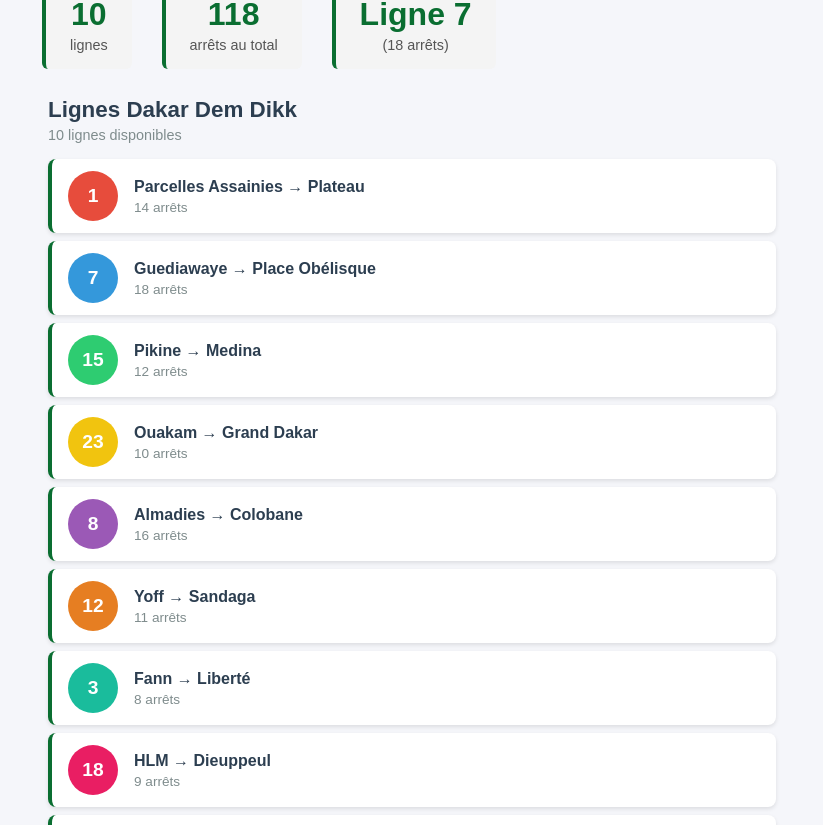
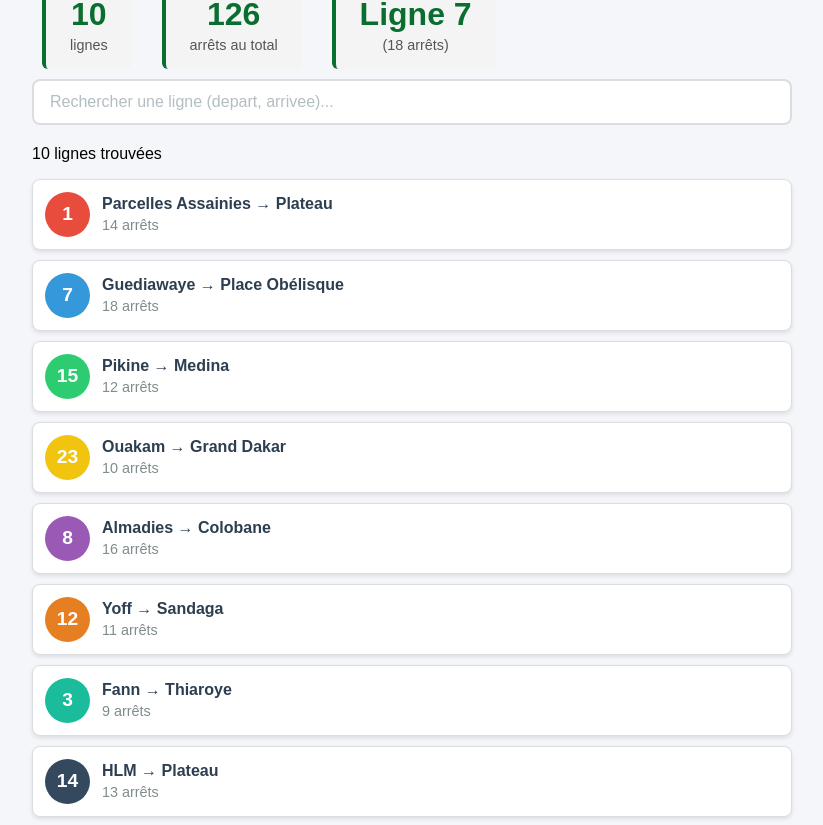
Before and after one commit to LordBaldwin4/sentransport, a React (Create React App) app: page / in a window 1280 px wide. Shown: the part 272-1097 px from the top of the page, without its empty margins (228-1051 px from the left). Built offline with nearby package versions, Linux system fonts and the light colour scheme.

Commit message:
Lab 2 : Exercices 1-3 (10 lignes)

```diff
--- a/src/App.js
+++ b/src/App.js
@@ -1,10 +1,18 @@
+import { useState } from "react";
 import "./App.css";
+
+import DetailLigne from "./DetailLigne";
 import Footer from "./Footer";
 import Header from "./Header";
+import LigneBus from "./LigneBus";
 import ListeLignes from "./ListeLignes";
+import Recherche from "./Recherche";
 import StatReseau from "./StatReseau";
 
 function App() {
+  const [recherche, setRecherche] = useState("");
+  const [ligneSelectionnee, setLigneSelectionnee] = useState(null);
+
   const lignes = [
     {
       id: 1,
@@ -13,6 +21,16 @@
       arrivee: "Plateau",
       arrets: 14,
       couleur: "#e74c3c",
+      listeArrets: [
+        "Parcelles U14",
+        "Parcelles U10",
+        "Camberene",
+        "Patte d'Oie",
+        "Grand Dakar",
+        "Colobane",
+        "Ponty",
+        "Plateau",
+      ],
     },
     {
       id: 2,
@@ -21,6 +39,16 @@
       arrivee: "Place Obélisque",
       arrets: 18,
       couleur: "#3498db",
+      listeArrets: [
+        "Guediawaye",
+        "Pikine",
+        "Thiaroye",
+        "Keur Massar",
+        "Grand Yoff",
+        "Parcelles",
+        "Liberte 6",
+        "Place Obélisque",
+      ],
     },
     {
       id: 3,
@@ -29,6 +57,14 @@
       arrivee: "Medina",
       arrets: 12,
       couleur: "#2ecc71",
+      listeArrets: [
+        "Pikine Centre",
+        "Thiaroye Gare",
+        "Hann",
+        "Colobane",
+        "Fass",
+        "Medina",
+      ],
     },
     {
       id: 4,
@@ -37,6 +73,14 @@
       arrivee: "Grand Dakar",
       arrets: 10,
       couleur: "#f1c40f",
+      listeArrets: [
+        "Ouakam Village",
+        "Mermoz",
+        "Fann",
+        "Point E",
+        "Liberte 5",
+        "Grand Dakar",
+      ],
     },
     {
       id: 5,
@@ -45,6 +89,14 @@
       arrivee: "Colobane",
       arrets: 16,
       couleur: "#9b59b6",
+      listeArrets: [
+        "Almadies",
+        "Ngor",
+        "Yoff",
+        "Ouest Foire",
+        "Liberte 6",
+        "Colobane",
+      ],
     },
     {
       id: 6,
@@ -53,40 +105,96 @@
       arrivee: "Sandaga",
       arrets: 11,
       couleur: "#e67e22",
+      listeArrets: [
+        "Yoff Village",
+        "Aeroport LSS",
+        "Parcelles U17",
+        "Grand Yoff",
+        "HLM",
+        "Sandaga",
+      ],
     },
     {
       id: 7,
       numero: "3",
       depart: "Fann",
-      arrivee: "Liberté",
-      arrets: 8,
+      arrivee: "Thiaroye",
+      arrets: 9,
       couleur: "#1abc9c",
+      listeArrets: [
+        "Fann Residence",
+        "Fann Urbain",
+        "Point E",
+        "Liberte 5",
+        "Liberte 6",
+        "Thiaroye",
+      ],
     },
     {
       id: 8,
-      numero: "18",
+      numero: "14",
       depart: "HLM",
-      arrivee: "Dieuppeul",
-      arrets: 9,
-      couleur: "#e91e63",
+      arrivee: "Plateau",
+      arrets: 13,
+      couleur: "#34495e",
+      listeArrets: [
+        "HLM Zone A",
+        "HLM Zone B",
+        "Patte d'Oie",
+        "Grand Dakar",
+        "Colobane",
+        "Plateau",
+      ],
     },
     {
       id: 9,
-      numero: "21",
+      numero: "25",
       depart: "Sicap",
-      arrivee: "Medina",
-      arrets: 13,
-      couleur: "#00bcd4",
+      arrivee: "Guediawaye",
+      arrets: 15,
+      couleur: "#c0392b",
+      listeArrets: [
+        "Sicap Liberte",
+        "Sicap Baobab",
+        "Liberte 6",
+        "Parcelles",
+        "Pikine",
+        "Guediawaye",
+      ],
     },
     {
       id: 10,
-      numero: "5",
+      numero: "6",
       depart: "Liberté 6",
-      arrivee: "Plateau",
-      arrets: 7,
-      couleur: "#ff5722",
+      arrivee: "Dakar Port",
+      arrets: 8,
+      couleur: "#16a085",
+      listeArrets: [
+        "Liberte 6 Centre",
+        "Liberte 5",
+        "Fann",
+        "Plateau",
+        "Dakar Port",
+      ],
     },
   ];
+
+  // 🔍 FILTRE RECHERCHE
+  const lignesFiltrees = lignes.filter(
+    (l) =>
+      l.depart.toLowerCase().includes(recherche.toLowerCase()) ||
+      l.arrivee.toLowerCase().includes(recherche.toLowerCase()) ||
+      l.numero.includes(recherche),
+  );
+
+  // 🖱️ SELECTION LIGNE
+  function handleClickLigne(ligne) {
+    if (ligneSelectionnee && ligneSelectionnee.id === ligne.id) {
+      setLigneSelectionnee(null);
+    } else {
+      setLigneSelectionnee(ligne);
+    }
+  }
 
   return (
     <div className="App">
@@ -101,6 +209,36 @@
         <h2>Le réseau DDD en chiffres</h2>
         <StatReseau lignes={lignes} />
 
+        {/* 🔎 RECHERCHE */}
+        <Recherche valeur={recherche} onChange={setRecherche} />
+
+        {/* 📊 RESULTATS */}
+        <p className="resultat-recherche">
+          {lignesFiltrees.length} ligne
+          {lignesFiltrees.length > 1 ? "s" : ""} trouvée
+          {lignesFiltrees.length > 1 ? "s" : ""}
+        </p>
+
+        {/* 🚍 LISTE FILTRÉE */}
+        {lignesFiltrees.map((ligne) => (
+          <LigneBus
+            key={ligne.id}
+            numero={ligne.numero}
+            depart={ligne.depart}
+            arrivee={ligne.arrivee}
+            arrets={ligne.arrets}
+            couleur={ligne.couleur}
+            estSelectionnee={
+              ligneSelectionnee && ligneSelectionnee.id === ligne.id
+            }
+            onClick={() => handleClickLigne(ligne)}
+          />
+        ))}
+
+        {/* 📍 DETAIL */}
+        {ligneSelectionnee && <DetailLigne ligne={ligneSelectionnee} />}
+
+        {/* 📋 LISTE COMPLÈTE (optionnel) */}
         <ListeLignes lignes={lignes} />
       </main>
 
--- /dev/null
+++ b/src/DetailLigne.css
@@ -0,0 +1,56 @@
+.detail-ligne {
+  background: white;
+  border: 2px solid #0a6e31;
+  border-radius: 8px;
+  padding: 20px;
+  margin-top: 16px;
+  animation: slideDown 0.3s ease;
+}
+
+@keyframes slideDown {
+  from {
+    opacity: 0;
+    transform: translateY(-10px);
+  }
+  to {
+    opacity: 1;
+    transform: translateY(0);
+  }
+}
+
+.detail-titre {
+  color: #0a6e31;
+  margin-bottom: 8px;
+}
+
+.detail-info {
+  color: #7f8c8d;
+  margin-bottom: 16px;
+}
+
+.detail-arret {
+  display: flex;
+  align-items: center;
+  padding: 8px 0;
+  border-bottom: 1px solid #f0f0f0;
+}
+
+.detail-arret:last-child {
+  border-bottom: none;
+}
+
+.arret-numero {
+  background: #0a6e31;
+  color: white;
+  width: 28px;
+  height: 28px;
+  border-radius: 50%;
+  display: flex;
+  justify-content: center;
+  align-items: center;
+  margin-right: 12px;
+}
+
+.arret-nom {
+  color: #2c3e50;
+}
--- /dev/null
+++ b/src/DetailLigne.js
@@ -0,0 +1,28 @@
+import "./DetailLigne.css";
+
+function DetailLigne({ ligne }) {
+  return (
+    <div className="detail-ligne">
+      <h3 className="detail-titre">
+        Ligne {ligne.numero} : {ligne.depart} → {ligne.arrivee}
+      </h3>
+
+      <p className="detail-info">{ligne.arrets} arrêts sur ce trajet</p>
+
+      <div className="detail-arrets">
+        <h4>Arrêts principaux :</h4>
+
+        <ul className="detail-liste">
+          {ligne.listeArrets.map((arret, index) => (
+            <li key={index} className="detail-arret">
+              <span className="arret-numero">{index + 1}</span>
+              <span className="arret-nom">{arret}</span>
+            </li>
+          ))}
+        </ul>
+      </div>
+    </div>
+  );
+}
+
+export default DetailLigne;
--- a/src/LigneBus.js
+++ b/src/LigneBus.js
@@ -1,8 +1,19 @@
 import "./LigneBus.css";
 
-function LigneBus({ numero, depart, arrivee, arrets, couleur }) {
+function LigneBus({
+  numero,
+  depart,
+  arrivee,
+  arrets,
+  couleur,
+  estSelectionnee,
+  onClick,
+}) {
   return (
-    <div className="ligne-bus">
+    <div
+      className={`ligne-bus ${estSelectionnee ? "ligne-bus-active" : ""}`}
+      onClick={onClick}
+    >
       <div className="ligne-numero" style={{ backgroundColor: couleur }}>
         {numero}
       </div>
@@ -11,6 +22,7 @@
         <span className="ligne-trajet">
           {depart} → {arrivee}
         </span>
+
         <span className="ligne-arrets">{arrets} arrêts</span>
       </div>
     </div>
--- a/src/ListeLignes.css
+++ b/src/ListeLignes.css
@@ -1,3 +1,58 @@
+.ligne-bus {
+  display: flex;
+  align-items: center;
+  padding: 12px;
+  border: 1px solid #dcdde1;
+  border-radius: 8px;
+  margin-bottom: 10px;
+  cursor: pointer;
+  transition: 0.2s;
+}
+
+.ligne-bus:hover {
+  background-color: #f5f6fa;
+}
+
+.ligne-numero {
+  width: 45px;
+  height: 45px;
+  background-color: #0a6e31;
+  color: white;
+  border-radius: 50%;
+  display: flex;
+  justify-content: center;
+  align-items: center;
+  font-weight: bold;
+  margin-right: 12px;
+}
+
+.ligne-bus-active {
+  border-left: 4px solid #e67e22;
+  background-color: #fef9f3;
+}
+
+.ligne-bus-active .ligne-numero {
+  background-color: #e67e22;
+}
+
+.ligne-info {
+  display: flex;
+  flex-direction: column;
+}
+
+.ligne-trajet {
+  font-weight: 600;
+}
+
+.ligne-arrets {
+  font-size: 0.9rem;
+  color: #7f8c8d;
+}
+
+/* ===================== */
+/* LISTE DES LIGNES */
+/* ===================== */
+
 .liste-lignes {
   padding: 0 16px;
 }
--- /dev/null
+++ b/src/Recherche.css
@@ -0,0 +1,22 @@
+.recherche {
+  margin-bottom: 20px;
+}
+
+.recherche-input {
+  width: 100%;
+  padding: 12px 16px;
+  font-size: 1rem;
+  border: 2px solid #dcdde1;
+  border-radius: 8px;
+  outline: none;
+  box-sizing: border-box;
+  transition: border-color 0.2s;
+}
+
+.recherche-input:focus {
+  border-color: #0a6e31;
+}
+
+.recherche-input::placeholder {
+  color: #b2bec3;
+}
--- /dev/null
+++ b/src/Recherche.js
@@ -0,0 +1,17 @@
+import "./Recherche.css";
+
+function Recherche({ valeur, onChange }) {
+  return (
+    <div className="recherche">
+      <input
+        type="text"
+        className="recherche-input"
+        placeholder="Rechercher une ligne (depart, arrivee)..."
+        value={valeur}
+        onChange={(e) => onChange(e.target.value)}
+      />
+    </div>
+  );
+}
+
+export default Recherche;
```
